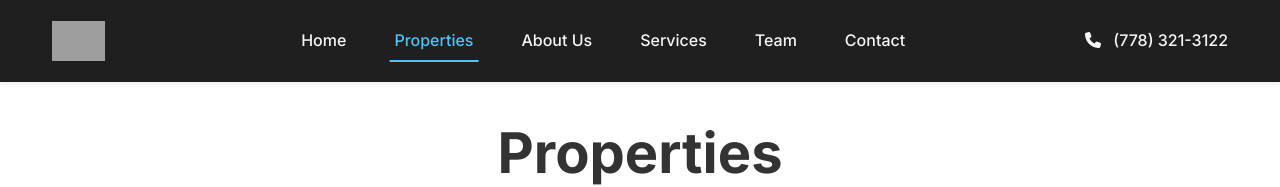
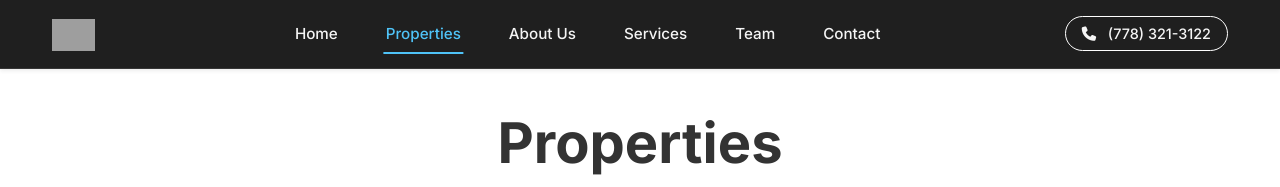
Before and after one commit to Thousif9747/realvantage-website, a plain HTML site: page index.html in a window 1280 px wide. Shown: the top 187 px of the page. Drawn offline with nearby package versions, Linux system fonts and the light colour scheme; grey boxes are pictures that could not be loaded.

Commit message:
Header: match screenshot exactly - reduce height, add border, adjust logo size, phone button styling, tighter spacing.

```diff
--- a/styles.css
+++ b/styles.css
@@ -157,12 +157,13 @@ body.force-desktop-layout .main-content {
 }
 
 .navbar {
-    padding: 1rem 0;
+    padding: 0.75rem 0;
     transition: all 0.3s ease;
     background-color: #000 !important;
     -webkit-backdrop-filter: none;
     backdrop-filter: none;
-    z-index: 1060; /* keep navbar above content */
+    z-index: 1060;
+    border-bottom: 1px solid rgba(255,255,255,0.1);
 }
 
 body.dark-header .navbar {
@@ -171,17 +172,18 @@ body.dark-header .navbar {
 }
 
 .navbar-brand img {
-    height: 40px;
+    height: 32px;
     width: auto;
 }
 
 .navbar-nav .nav-link {
     font-weight: 500;
-    color: #f5f5f5 !important;
-    margin: 0 0.5rem;
-    padding: 0.5rem 1rem !important;
+    color: #fff !important;
+    margin: 0 0.75rem;
+    padding: 0.5rem 0.75rem !important;
     transition: all 0.3s ease;
     position: relative;
+    font-size: 0.95rem;
 }
 
 body.dark-header .navbar-nav .nav-link {
@@ -220,10 +222,14 @@ body.dark-header .navbar-nav .nav-link::after {
 }
 
 .phone-link {
-    color: #f5f5f5 !important;
+    color: #fff !important;
     text-decoration: none;
     font-weight: 500;
     transition: color 0.3s ease;
+    border: 1px solid #fff;
+    padding: 0.5rem 1rem;
+    border-radius: 20px;
+    font-size: 0.9rem;
 }
 
 body.dark-header .phone-link {
@@ -239,14 +245,14 @@ body.dark-header .phone-link:hover {
 }
 
 .main-content {
-    margin-top: 80px;
+    margin-top: 70px;
     min-height: auto;
 }
 
 /* Mobile Navigation Enhancement */
 @media (max-width: 991px) {
     .main-content {
-        margin-top: 85px;
+        margin-top: 75px;
     }
 
     .navbar-collapse {
```
